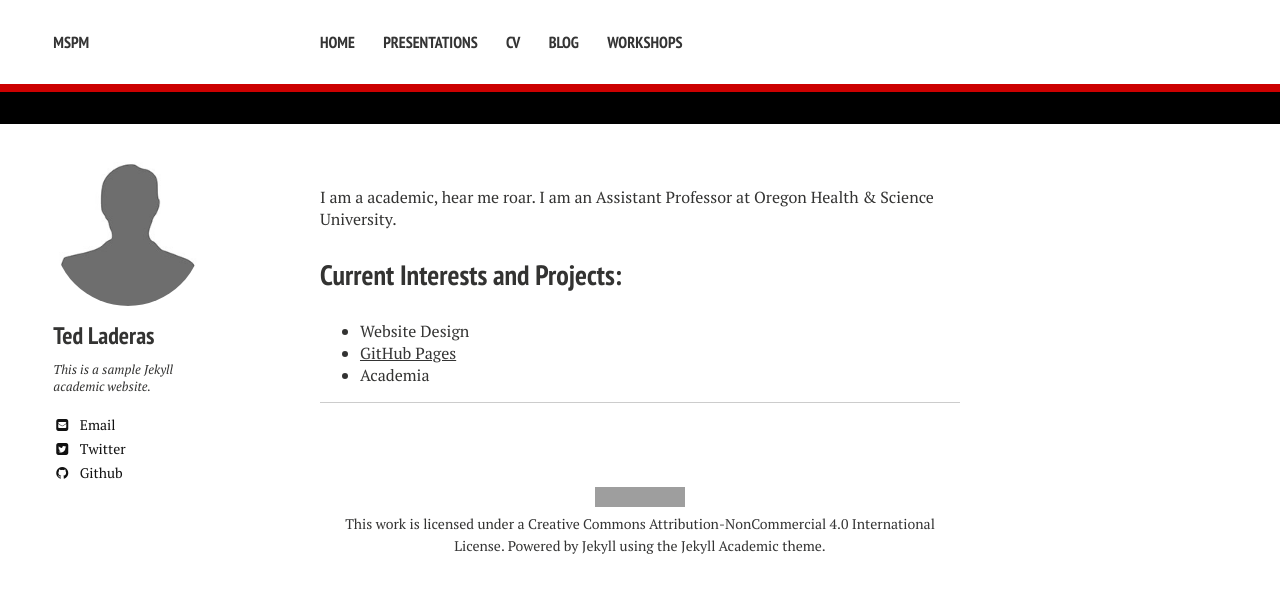
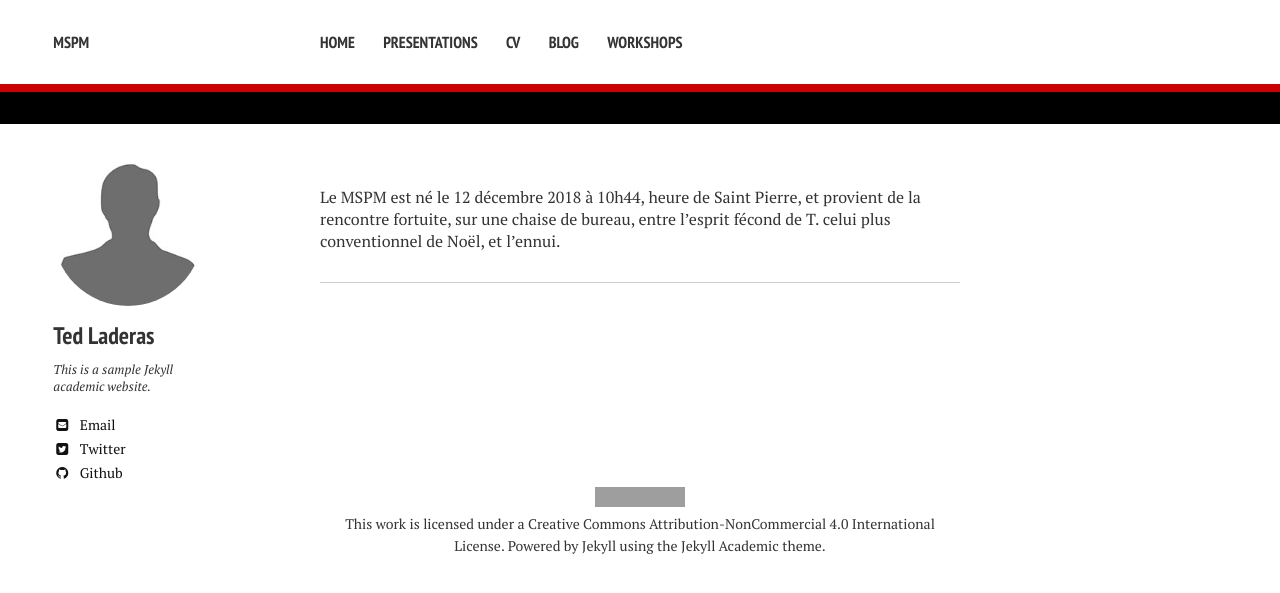
Before and after one commit to MSPM975/Test-V4, a Jekyll site: the page built from index.md, in a window 1280 px wide. Shown: the top 593 px of the page. Built offline with Jekyll 4.4.1, drawn with Linux system fonts in a browser that asks for light colours; nearby versions of some CDN libraries; grey boxes are pictures that could not be loaded.

Commit message:
Update index.md

```diff
--- a/index.md
+++ b/index.md
@@ -3,10 +3,4 @@ layout: page
 excerpt: "About Me..."
 ---
 
-I am a academic, hear me roar. I am an Assistant Professor at Oregon Health & Science University.
-
-## Current Interests and Projects:
-
-- Website Design
-- [GitHub Pages](http://laderast.github.io)
-- Academia
+Le MSPM est né le 12 décembre 2018 à 10h44, heure de Saint Pierre, et provient de la rencontre fortuite, sur une chaise de bureau, entre l’esprit fécond de T. celui plus conventionnel de Noël, et l’ennui.
```
